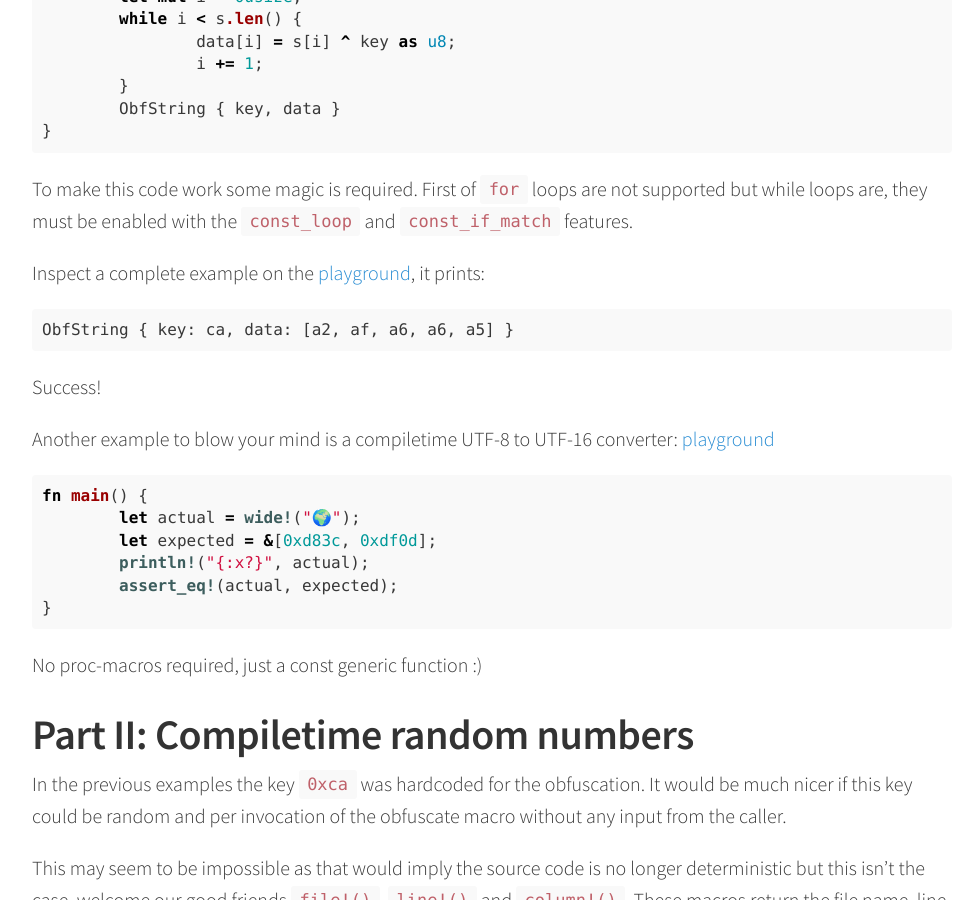
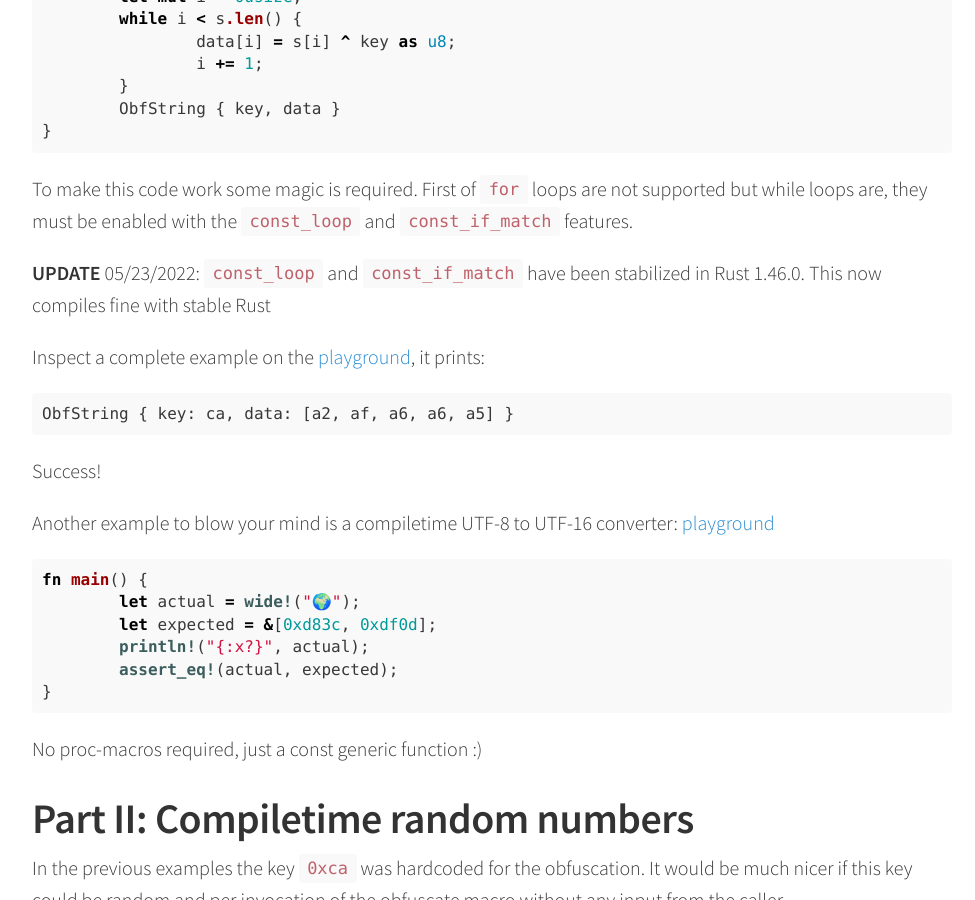
Before and after one commit to CasualX/blog, a Jekyll site: the page built from _posts/2020-05-31-compiletime-processing.md, in a window 1280 px wide and 900 px high, scrolled down 1614 px. Shown: the whole window, without its empty margins (148-1123 px from the left). Built offline with Jekyll 4.4.1, drawn with Linux system fonts in a browser that asks for light colours; nearby versions of some CDN libraries.

Commit message:
Update exploring const generic functions in rust
You might have to also update playground links

````diff
--- a/_posts/2020-05-31-compiletime-processing.md
+++ b/_posts/2020-05-31-compiletime-processing.md
@@ -63,7 +63,9 @@ pub const fn obfuscate<const LEN: usize>(s: &str, key: u8) -> ObfString<[u8; LEN
 
 To make this code work some magic is required. First of `for` loops are not supported but while loops are, they must be enabled with the `const_loop` and `const_if_match` features.
 
-Inspect a complete example on the [playground](https://play.rust-lang.org/?version=nightly&mode=debug&edition=2018&gist=ff83b7b413e1a3967c871c20be2c4fc2), it prints:
+**UPDATE** 05/23/2022: `const_loop` and `const_if_match` have been stabilized in Rust 1.46.0. This now compiles fine with stable Rust
+
+Inspect a complete example on the [playground](https://play.rust-lang.org/?version=stable&mode=debug&edition=2018&gist=0e698b86d836e358d9eb164a971db90d), it prints:
 
 ```
 ObfString { key: ca, data: [a2, af, a6, a6, a5] }
````
